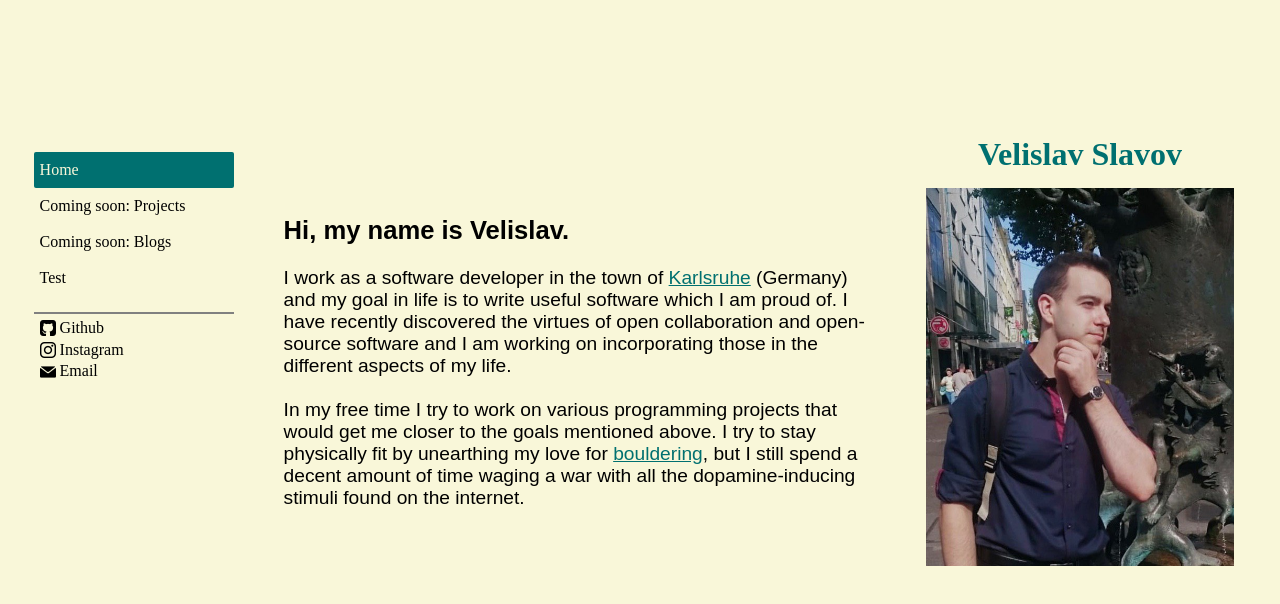
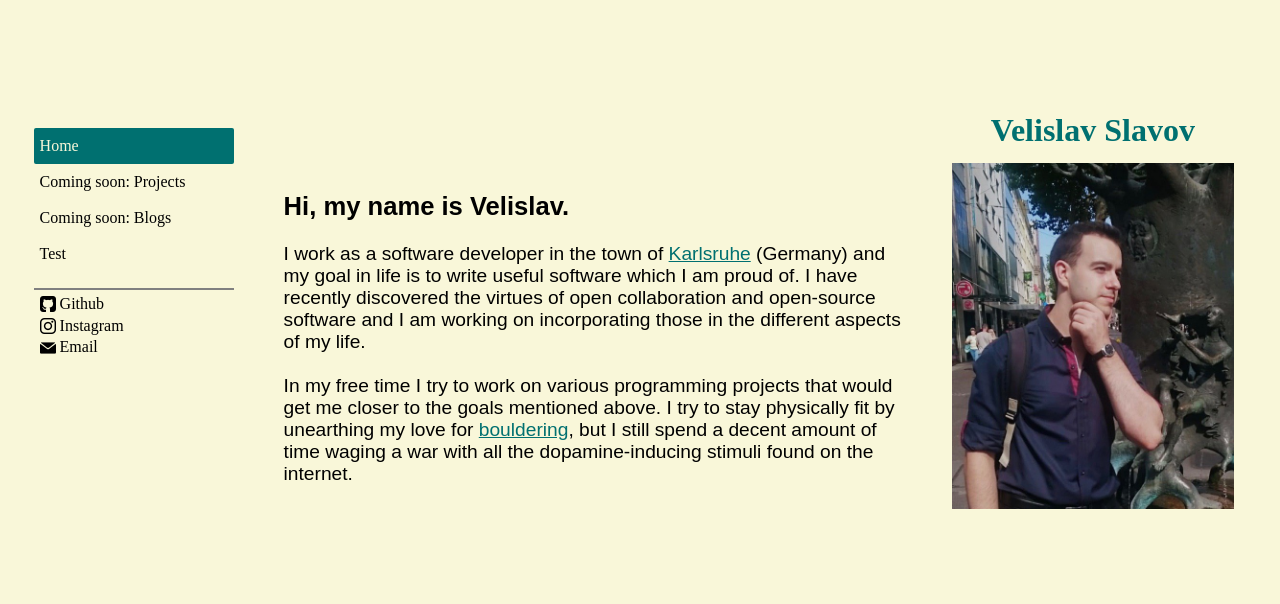
Before and after one commit to slavov-vili/hello_web, a plain HTML site: page index.html in a window 1280 px wide. Drawn offline with Linux system fonts and the light colour scheme.

Commit message:
Separated top margins inside the main area, reordered the css selectors a bit, updated links

```diff
--- a/styles/home.css
+++ b/styles/home.css
@@ -1,6 +1,7 @@
 /*HINT: set the order property to reorder the card when the items wrap (picture will be above text on mobile)*/
 
 main {
+  margin-top: 13vh;
   flex-flow: row wrap;
 }
 
@@ -15,12 +16,12 @@ main > #summary {
   font-size: 2vw;
 }
 
+#image-me {
+  width: 22vw;
+}
+
 main > #card {
   flex: 1;
-}
-
-#image-me {
-  width: 24vw;
 }
 
 #home-title {
--- a/styles/nav-bar.css
+++ b/styles/nav-bar.css
@@ -8,10 +8,6 @@ main {
   display: flex;
 }
 
-nav {
-  flex: 1;
-}
-
 .clean-list {
   list-style-type: none;
 }
@@ -19,6 +15,11 @@ nav {
 .clean-link {
   text-decoration: none;
   color: black;
+}
+
+nav {
+  margin-top: 13vh;
+  flex: 1;
 }
 
 #nav-menu, #personal-page-list {
--- a/styles/styles.css
+++ b/styles/styles.css
@@ -1,6 +1,6 @@
 html {
   background-color: #F9F7D9;
-  padding: 16vh 3vw 0 2vw;
+  padding: 0 3vw 0 2vw;
 }
 
 a {
--- a/styles/test.css
+++ b/styles/test.css
@@ -1,14 +1,11 @@
 main {
+  margin-top: 3vh;
   flex-flow: column;
 }
 
-#test-main-text {
-  flex: 50%;
-}
-
-.custom-p {
-  line-height: 4.3vh;
-  font-size: 1.3vw;
+#button-change-user {
+    margin-top: 1%;
+    float: right;
 }
 
 #test-heading {
@@ -26,7 +23,11 @@ main {
   height: 30vh;
 }
 
-#button-change-user {
-    margin-top: 1%;
-    float: right;
+#test-main-text {
+  flex: 50%;
 }
+
+.custom-p {
+  line-height: 4.3vh;
+  font-size: 1.3vw;
+}
```
Also changed, not shown: index.html (+0 -1 lines), www/test.html (+1 -1 lines).
